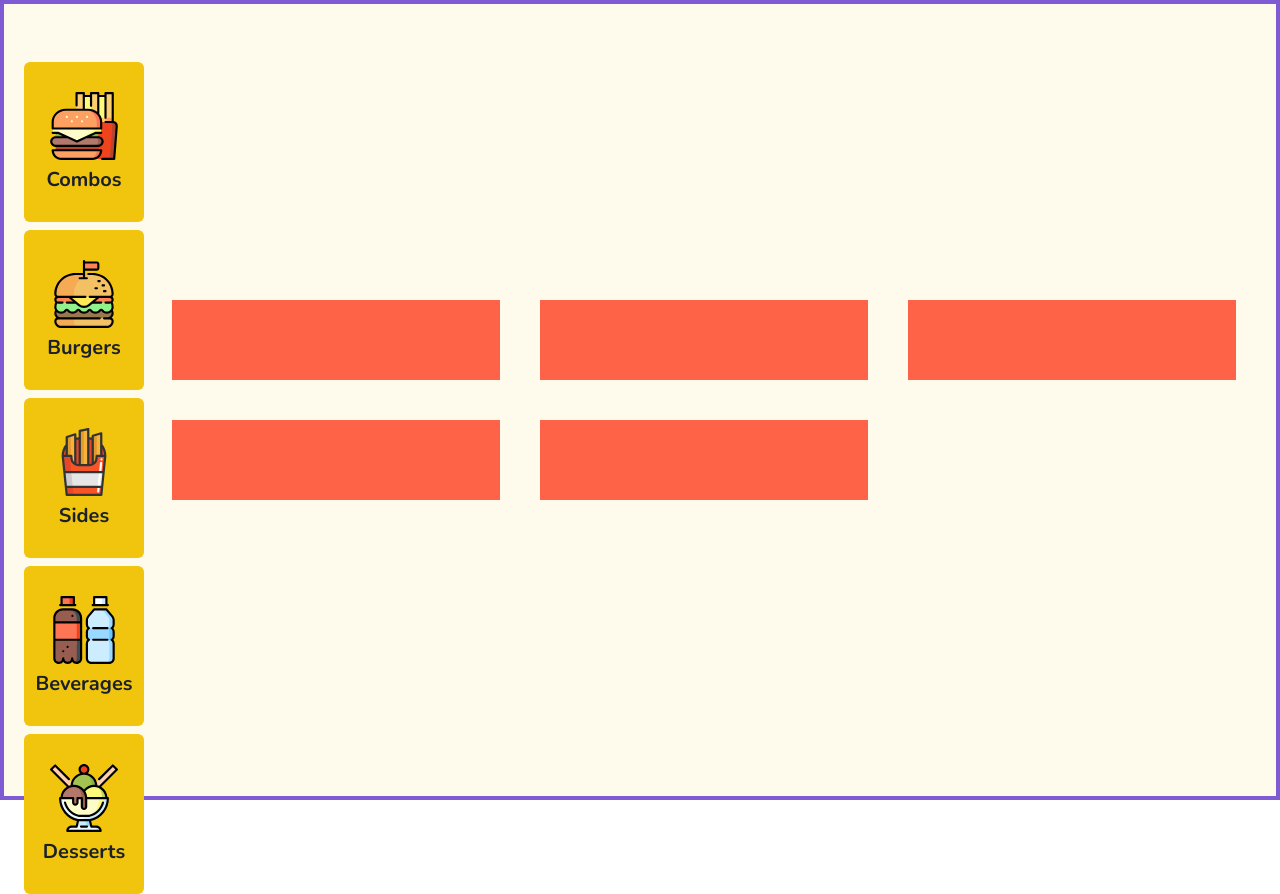
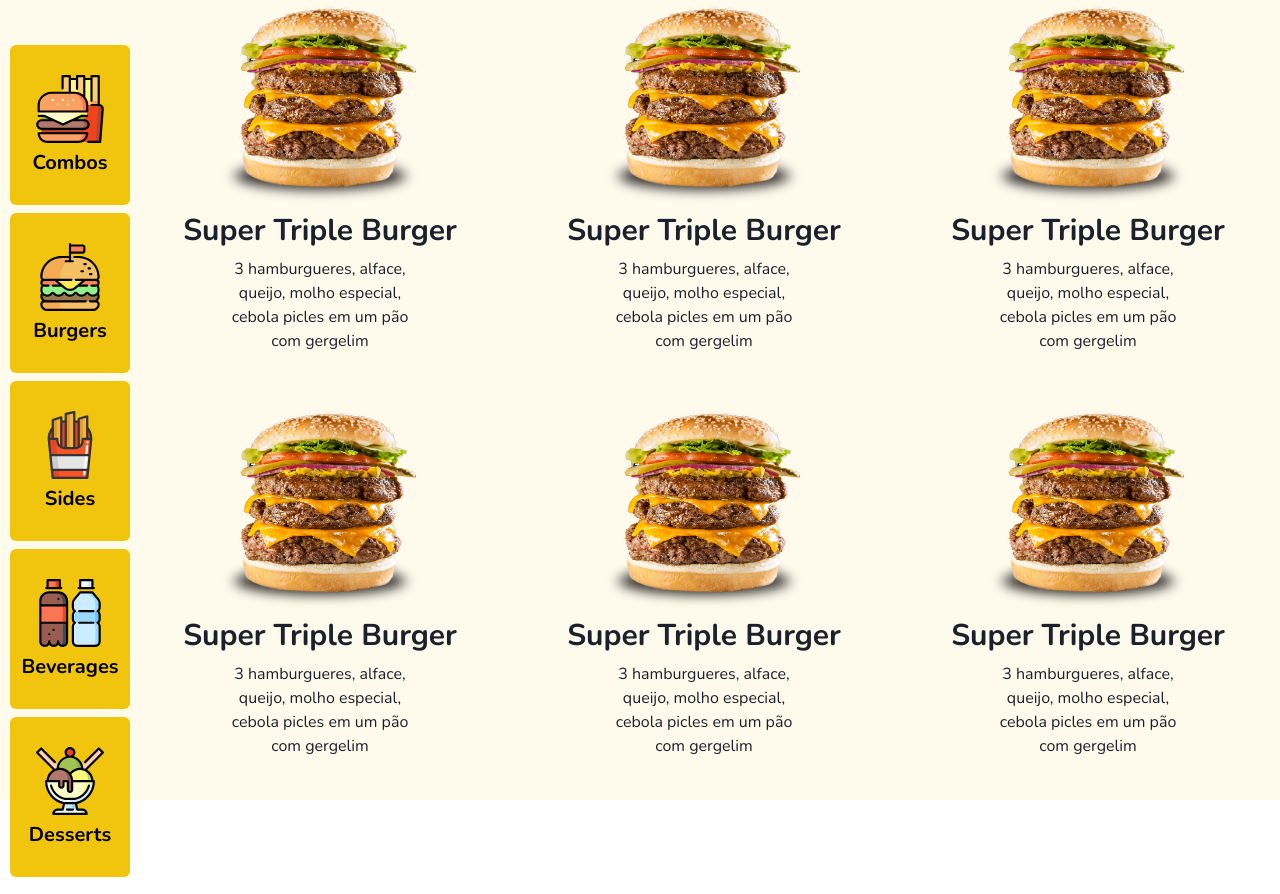
Before and after one commit to afmelo92/burger-project, a Next.js app: page /menu in a window 1280 px wide. Built offline with nearby package versions, Linux system fonts and the light colour scheme.

Commit message:
Update Templates style adjustments

```diff
--- a/src/components/Menu/Button/index.tsx
+++ b/src/components/Menu/Button/index.tsx
@@ -12,11 +12,12 @@ const MenuButton = ({ title, icon }: MenuButtonProps) => {
       w="full"
       h="full"
       maxW="180px"
-      maxH="180px"
+      maxH={{ base: '150px', md: '180px' }}
       py="30px"
       px="10px"
       _hover={{ opacity: '80%' }}
       backgroundColor="yellow.500"
+      colorScheme="yellow"
     >
       <VStack>
         {icon}
--- /dev/null
+++ b/src/components/ProductCard/index.tsx
@@ -0,0 +1,30 @@
+import { Img } from '@chakra-ui/image'
+import { Heading, Text, VStack } from '@chakra-ui/layout'
+
+const ProductCard: React.FC = () => {
+  return (
+    <VStack
+      m="0"
+      mx="auto"
+      maxW={{ base: '220px', md: '300px' }}
+      size="4xl"
+      textAlign="center"
+      // border="2px"
+      p="0"
+    >
+      <Img
+        boxSize={{ base: '100px', md: '200px' }}
+        objectFit="fill"
+        src="/burger.png"
+        alt="product"
+      />
+      <Heading size="lg">Super Triple Burger</Heading>
+      <Text maxW="200px">
+        3 hamburgueres, alface, queijo, molho especial, cebola picles em um pão
+        com gergelim
+      </Text>
+    </VStack>
+  )
+}
+
+export default ProductCard
--- a/src/templates/Base/index.tsx
+++ b/src/templates/Base/index.tsx
@@ -18,10 +18,10 @@ const BaseTemplate = ({
       </Head>
       <Container
         maxW="container.xl"
-        border="4px" // just for dev
-        borderColor="purple.500" //just for dev
+        // border="4px" // just for dev
+        // borderColor="purple.500" //just for dev
         centerContent
-        h="100vh"
+        h={{ base: '100%', md: '100vh' }}
         p="0"
       >
         {children}
--- a/src/templates/Menu/index.tsx
+++ b/src/templates/Menu/index.tsx
@@ -1,4 +1,4 @@
-import { Box, VStack } from '@chakra-ui/layout'
+import { VStack } from '@chakra-ui/layout'
 import { HStack, SimpleGrid } from '@chakra-ui/react'
 import MenuButton from 'components/Menu/Button'
 import BeveragesIcon from 'components/Menu/Icons/Beverages'
@@ -6,6 +6,7 @@ import BurgerIcon from 'components/Menu/Icons/Burgers'
 import CombosIcon from 'components/Menu/Icons/Combos'
 import DessertsIcon from 'components/Menu/Icons/Desserts'
 import SidesIcon from 'components/Menu/Icons/Sides'
+import ProductCard from 'components/ProductCard'
 import Base from 'templates/Base'
 
 const MenuTemplate = () => {
@@ -16,9 +17,19 @@ const MenuTemplate = () => {
         backgroundColor="whiteAlpha.900"
         w="100%"
         h="100%"
-        p="5"
+        py={{ base: '5px', md: '5px' }}
+        px={{ base: '5px', md: '10px' }}
+        align={{ base: 'start', md: 'center' }}
       >
-        <VStack aria-label="menu lateral" maxW="200px" maxH="90%">
+        <VStack
+          aria-label="menu lateral"
+          maxW="200px"
+          maxH="90%"
+          h={{ base: '100%', md: 'full' }}
+          position={{ base: 'sticky' }}
+          // border="2px"
+          // borderColor="red.400"
+        >
           <MenuButton title="Combos" icon={<CombosIcon />} />
           <MenuButton title="Burgers" icon={<BurgerIcon />} />
           <MenuButton title="Sides" icon={<SidesIcon />} />
@@ -26,12 +37,24 @@ const MenuTemplate = () => {
           <MenuButton title="Desserts" icon={<DessertsIcon />} />
         </VStack>
 
-        <SimpleGrid p="20px" w="full" minChildWidth="280px" spacing="40px">
-          <Box bg="tomato" height="80px"></Box>
-          <Box bg="tomato" height="80px"></Box>
-          <Box bg="tomato" height="80px"></Box>
-          <Box bg="tomato" height="80px"></Box>
-          <Box bg="tomato" height="80px"></Box>
+        <SimpleGrid
+          // border="4px"
+          // p={{ base: '2px', md: '10px' }}
+          w="full"
+          columns={{ base: 1, md: 2, lg: 3 }}
+          maxH="100%"
+          h="100vh"
+          spacing="20px"
+          aria-label="grid produtos"
+          overflowY="auto"
+          // paddingTop={{ base: '10px', md: '0' }}
+        >
+          <ProductCard />
+          <ProductCard />
+          <ProductCard />
+          <ProductCard />
+          <ProductCard />
+          <ProductCard />
         </SimpleGrid>
       </HStack>
     </Base>
```
Also changed, not shown: src/templates/Home/index.tsx (+4 -4 lines), public/burger.png (added).
